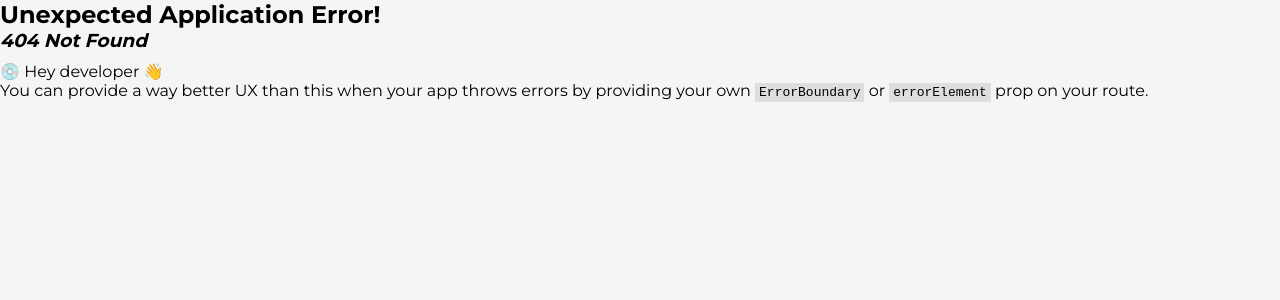
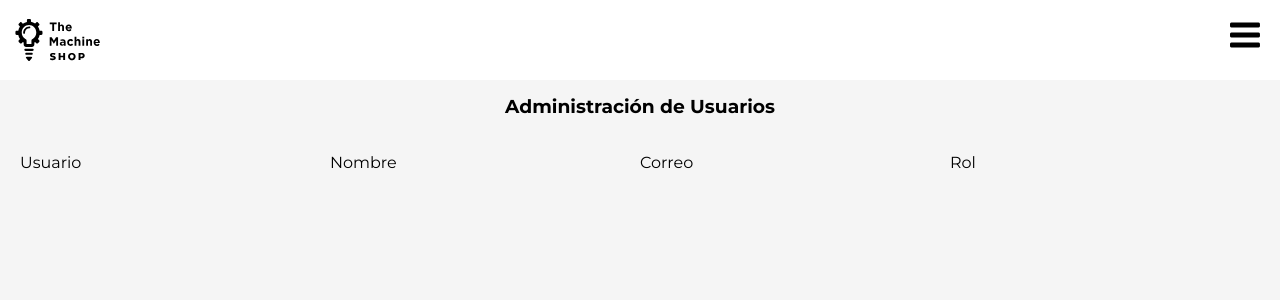
Before and after one commit to hernandw/themachineshop, a React (Vite) app in the folder frontend/: page /admin/users in a window 1280 px wide. Before the commit this address had no page. Shown: the top 300 px of the page. Built offline with nearby package versions, Linux system fonts and the light colour scheme.

Commit message:
cambios de estilo

```diff
--- a/frontend/src/App.css
+++ b/frontend/src/App.css
@@ -25,6 +25,11 @@ h3 {
   margin-bottom: 10px;
 }
 
+.title__admin {
+  margin: 15px;
+  text-align: center;
+}
+
 .container {
  max-width: 100vw;
  background-color: var(--white);
@@ -37,7 +42,7 @@ h3 {
  padding: 15px;
 }
 
-.header img {
+.header__logo {
  width: 85px;
 }
 
@@ -95,6 +100,58 @@ h3 {
 
 /* Fin del Header */
 
+
+/* Menu Administracion */
+.nav__label {
+  font-size: 40px;
+}
+.nav__input {
+  display: none;
+}
+
+.nav__menu {
+  background-color: #28503f;
+  position: fixed;
+    top: 80px;
+        width: 100%;
+    left: 0;
+    display: flex;
+    padding: 34px;
+    flex-direction: column;
+    justify-content: flex-start;
+    clip-path: circle(0 at center);
+    transition: clip-path 1s ease-in-out;
+    gap: 1.5em;
+}
+
+.nav__menu ul {
+  display: flex;
+  flex-direction: column;
+}
+
+.nav__item {
+  text-decoration: none;
+  padding-bottom: 7px;
+  display: block;
+
+}
+
+/* Menu de Usuarios */
+.container__users {
+  padding: 20px;
+  width: 100vw;
+  display: grid;
+  grid-template-columns:repeat(4, 1fr) ;
+}
+
+.menu__item {
+  list-style-type: none;
+}
+
+
+.nav__input:checked+.nav__menu {
+  clip-path: circle(100% at center);
+}
 
   /* Modal */
 .modal {
--- a/frontend/src/App.jsx
+++ b/frontend/src/App.jsx
@@ -1,8 +1,10 @@
 import React, { useState } from "react";
 import { Header, Footer, Modal } from "./components/";
-import { Outlet } from "react-router-dom";
+import { Outlet, useLocation } from "react-router-dom";
 
 export const App = () => {
+  const location = useLocation()
+  console.log(location)
   const [modal, setModal] = useState(false);
   const [animarModal, setAnimarModal] = useState(false)
   return (
--- /dev/null
+++ b/frontend/src/components/Admin.jsx
@@ -0,0 +1,46 @@
+import React from "react";
+import logo from "../assets/icons/logo.svg";
+import { GoThreeBars } from "react-icons/go";
+import { Outlet, Link } from "react-router-dom";
+export const Admin = () => {
+  return (
+    <>
+      <div className="container">
+        <nav>
+          <div className="header">
+            <img className="header__logo" src={logo} alt="Logotipo" />
+            <label className="nav__label" htmlFor="menu">
+              <GoThreeBars />
+            </label>
+            <input type="checkbox" id="menu" className="nav__input" />
+            <div className="nav__menu">
+              <ul>
+                <li className="menu__item">
+                  <Link className="nav__item" to="/admin">
+                    Inicio
+                  </Link>
+                </li>
+                <li className="menu__item">
+                  <Link className="nav__item" to="/admin/users">
+                    Usuarios
+                  </Link>
+                </li>
+                <li className="menu__item">
+                  <Link className="nav__item" to="#">
+                    Paginas
+                  </Link>
+                </li>
+                <li className="menu__item">
+                  <Link className="nav__item" to="/admin/products">
+                    Productos
+                  </Link>
+                </li>
+              </ul>
+            </div>
+          </div>
+        </nav>
+      </div>
+      <Outlet />
+    </>
+  );
+};
--- a/frontend/src/components/Header.jsx
+++ b/frontend/src/components/Header.jsx
@@ -19,7 +19,7 @@ const onHandleModal = ()=>{
       <div className="header">
         <div>
           <Link to="/">
-            <img src={logo} alt="logotipo" />
+            <img className="header__logo" src={logo} alt="logotipo" />
           </Link>
         </div>
         <div className="search">
--- /dev/null
+++ b/frontend/src/components/ProductAdd.jsx
@@ -0,0 +1,15 @@
+import React from 'react'
+
+export const ProductAdd = () => {
+	return (
+		<>
+			<h3 className='title__admin'>Administración de Productos</h3>
+			<div className='container__product'>
+			<div className="user">Imagen</div>
+			<div className="name">Nombre</div>
+			<div className="email">Precio</div>
+			<div className="rol">Cantidad</div>
+		</div>
+		</>
+	)
+}
--- /dev/null
+++ b/frontend/src/components/Users.jsx
@@ -0,0 +1,15 @@
+import React from 'react'
+
+export const Users = () => {
+	return (
+		<>
+			<h3 className='title__admin'>Administración de Usuarios</h3>
+			<div className='container__users'>
+			<div className="user">Usuario</div>
+			<div className="name">Nombre</div>
+			<div className="email">Correo</div>
+			<div className="rol">Rol</div>
+		</div>
+		</>
+	)
+}
--- a/frontend/src/components/index.js
+++ b/frontend/src/components/index.js
@@ -2,3 +2,7 @@ export * from './Footer'
 export * from './Header'
 export * from './Modal'
 export * from './Products'
+export * from './Admin'
+export * from './ProductAdd'
+export * from './Profile'
+export * from './Users'
--- a/frontend/src/main.jsx
+++ b/frontend/src/main.jsx
@@ -1,8 +1,10 @@
+
 import React from "react";
 import ReactDOM from "react-dom/client";
 import { createBrowserRouter, RouterProvider } from "react-router-dom";
 import { App } from "./App";
-import { Products } from "./components/";
+import { Products, Admin, Users, ProductAdd } from "./components/";
+
 
 import { About, Answers, Contact, Privacy, Register, Work } from "./pages/";
 
@@ -42,6 +44,24 @@ const router = createBrowserRouter([
       },
     ],
   },
+  {
+    path: '/admin',
+    element: <Admin  />,
+    children: [
+      {
+        index: true,
+        element: <h3>Inicio</h3>
+      },
+      {
+        path: '/admin/users',
+        element: <Users  />
+      },
+      {
+        path: '/admin/products',
+        element: <ProductAdd  />
+      }
+    ]
+  }
 ]);
 
 ReactDOM.createRoot(document.getElementById("root")).render(
```
